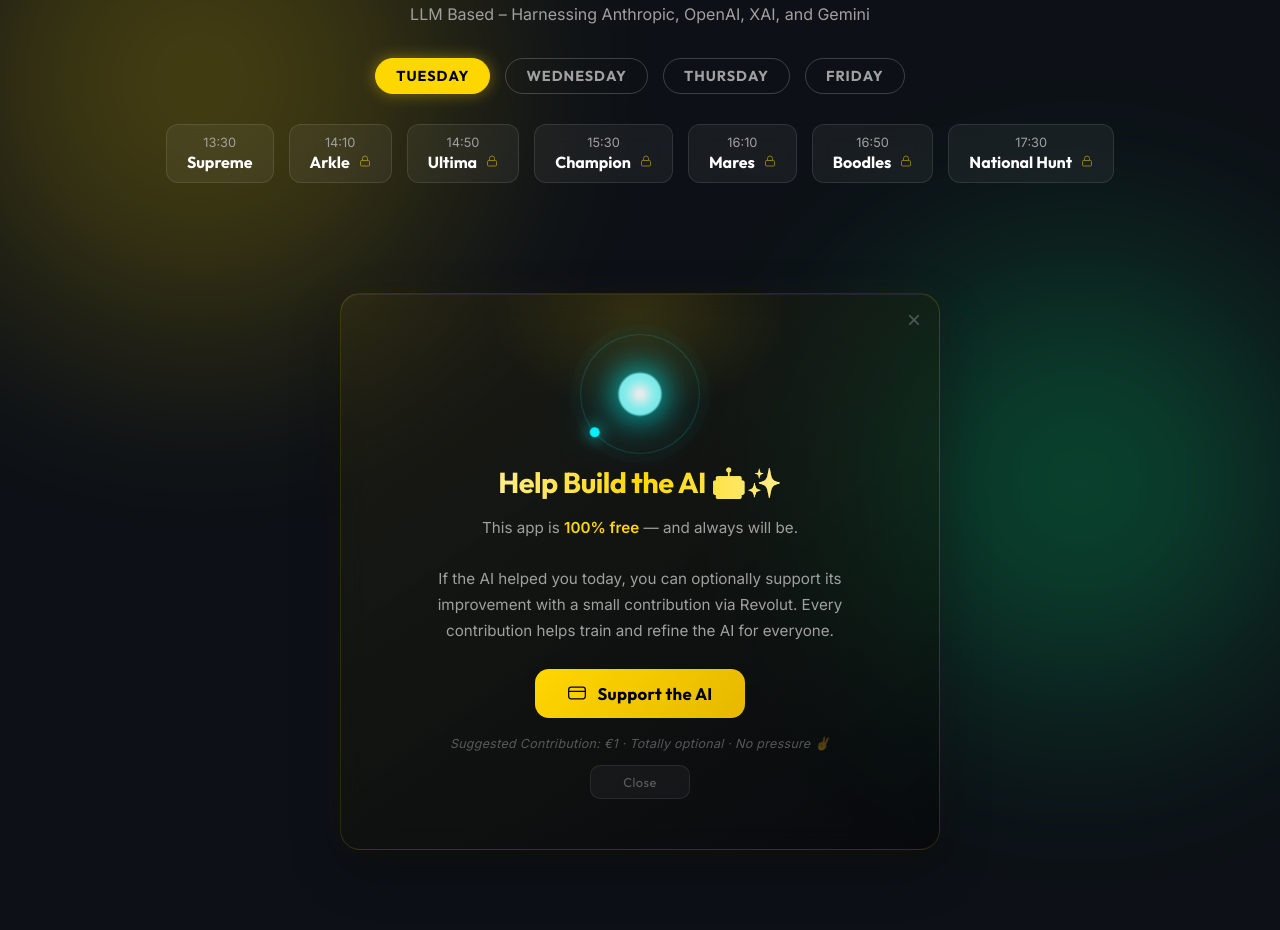
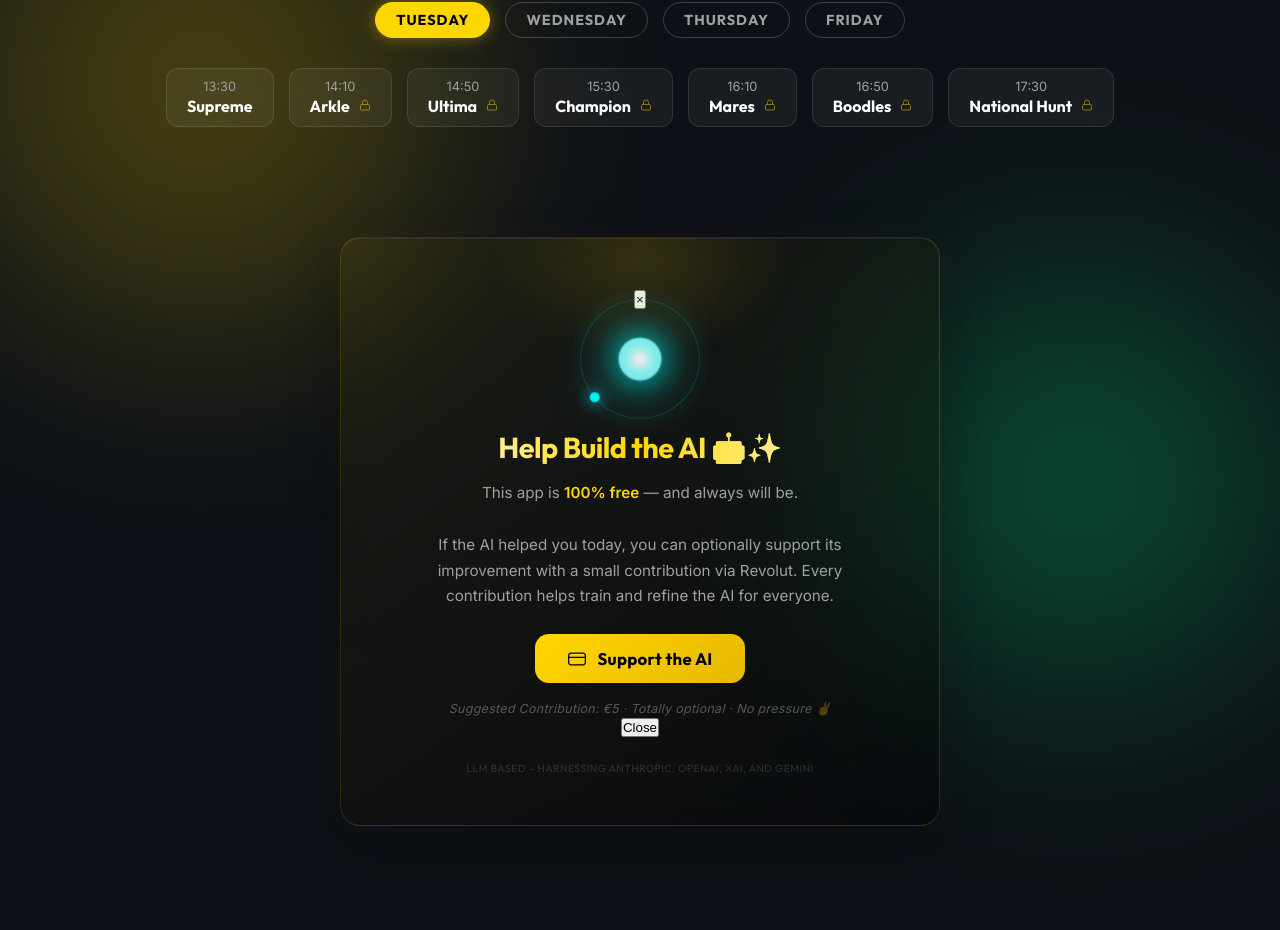
Before and after one commit to brianmcglynncode/HorseRacingPredictor, a website: page public/index.html in a window 1280 px wide. Shown: the part 119-1049 px from the top of the page. After the commit the page ends 1025 px from the top, so only its background shows below. Drawn offline with Linux system fonts and the light colour scheme.

Commit message:
style: move LLM attribution to tip card and update suggested contribution to €5

```diff
--- a/public/index.html
+++ b/public/index.html
@@ -21,7 +21,6 @@
             <h1 class="glow-text">Optimus AI <span
                     style="font-size: 10px; font-weight: 300; opacity: 0.5; vertical-align: middle; margin-left: 8px;">v1.0.7</span>
             </h1>
-            <p class="subtitle">LLM Based – Harnessing Anthropic, OpenAI, XAI, and Gemini</p>
 
             <div class="day-nav">
                 <button class="day-btn active">Tuesday</button>
@@ -82,8 +81,9 @@
                         </svg>
                         Support the AI
                     </button>
-                    <p class="tip-disclaimer">Suggested Contribution: €1 · Totally optional · No pressure ✌️</p>
+                    <p class="tip-disclaimer">Suggested Contribution: €5 · Totally optional · No pressure ✌️</p>
                     <button id="tip-card-close-btn" class="tip-card-close-bottom">Close</button>
+                    <p class="tip-attribution">LLM Based – Harnessing Anthropic, OpenAI, XAI, and Gemini</p>
                 </div>
             </div>
         </section>
@@ -109,7 +109,7 @@
                 <p class="tip-access-code">Premium Access Code = <strong>Optimus</strong> ;-)</p>
                 <div class="tip-modal-amount">
                     <span class="tip-amount-label">Suggested Tip</span>
-                    <span class="tip-amount-value">€1</span>
+                    <span class="tip-amount-value">€5</span>
                 </div>
                 <p class="tip-modal-footer">Or any amount you like — every cent is appreciated! 🙏</p>
                 <p class="tip-modal-free">This app will <strong>always</strong> remain free.</p>
--- a/public/style.css
+++ b/public/style.css
@@ -1621,47 +1621,13 @@ h1.glow-text {
     letter-spacing: 0.3px;
 }
 
-/* Tip Card X Close Button (Top-Right) */
-.tip-card-close-x {
-    position: absolute;
-    top: 14px;
-    right: 18px;
-    background: none;
-    border: none;
-    color: rgba(255, 255, 255, 0.25);
-    font-size: 1.5rem;
-    cursor: pointer;
-    transition: color 0.2s, transform 0.2s;
-    line-height: 1;
-    z-index: 2;
-}
-
-.tip-card-close-x:hover {
-    color: rgba(255, 255, 255, 0.7);
-    transform: scale(1.15);
-}
-
-/* Tip Card Close Button (Bottom) */
-.tip-card-close-bottom {
-    display: inline-block;
-    margin-top: 14px;
-    background: rgba(255, 255, 255, 0.04);
-    border: 1px solid rgba(255, 255, 255, 0.08);
-    border-radius: 10px;
-    padding: 8px 32px;
-    color: rgba(255, 255, 255, 0.3);
+.tip-attribution {
+    color: rgba(255, 255, 255, 0.15);
+    font-size: 0.65rem;
+    margin-top: 25px;
+    letter-spacing: 0.5px;
+    text-transform: uppercase;
     font-family: 'Outfit', sans-serif;
-    font-weight: 500;
-    font-size: 0.8rem;
-    cursor: pointer;
-    transition: all 0.25s ease;
-    letter-spacing: 0.5px;
-}
-
-.tip-card-close-bottom:hover {
-    background: rgba(255, 255, 255, 0.08);
-    color: rgba(255, 255, 255, 0.6);
-    border-color: rgba(255, 255, 255, 0.15);
 }
 
 /* Fade out animation when dismissed */
```
